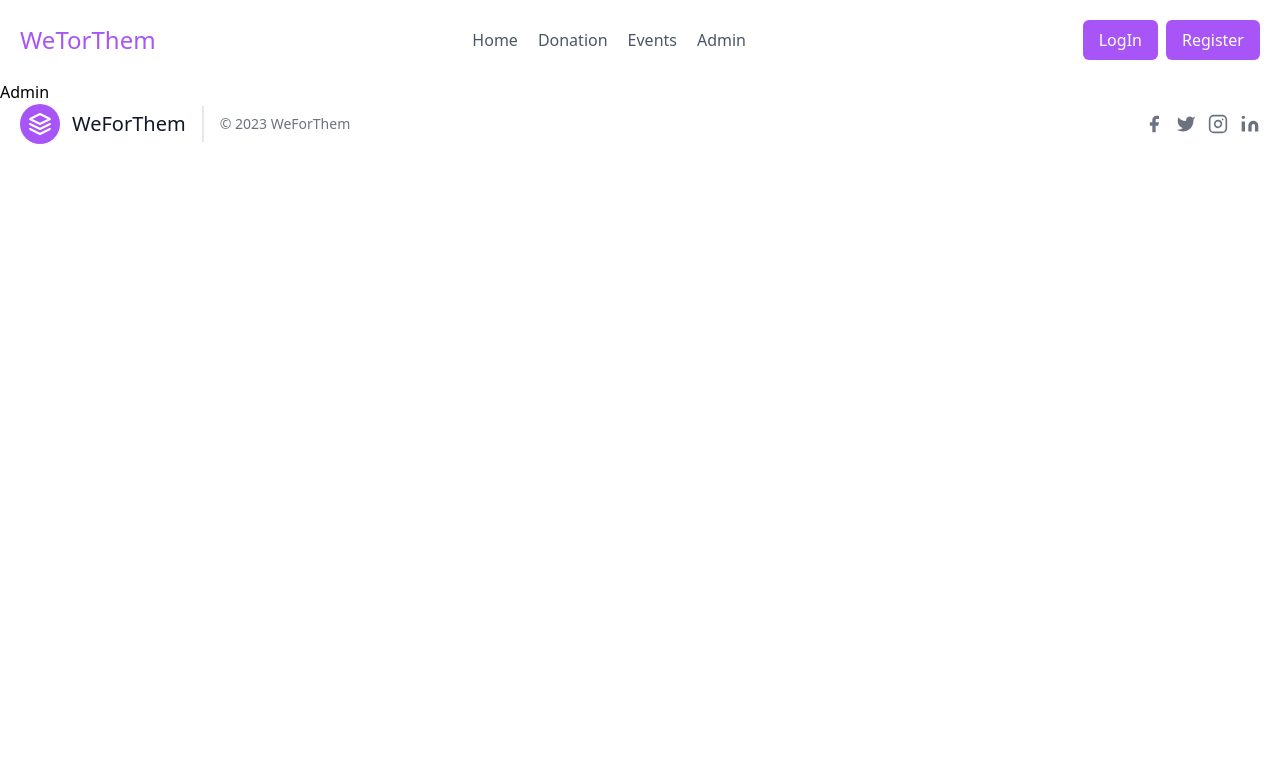
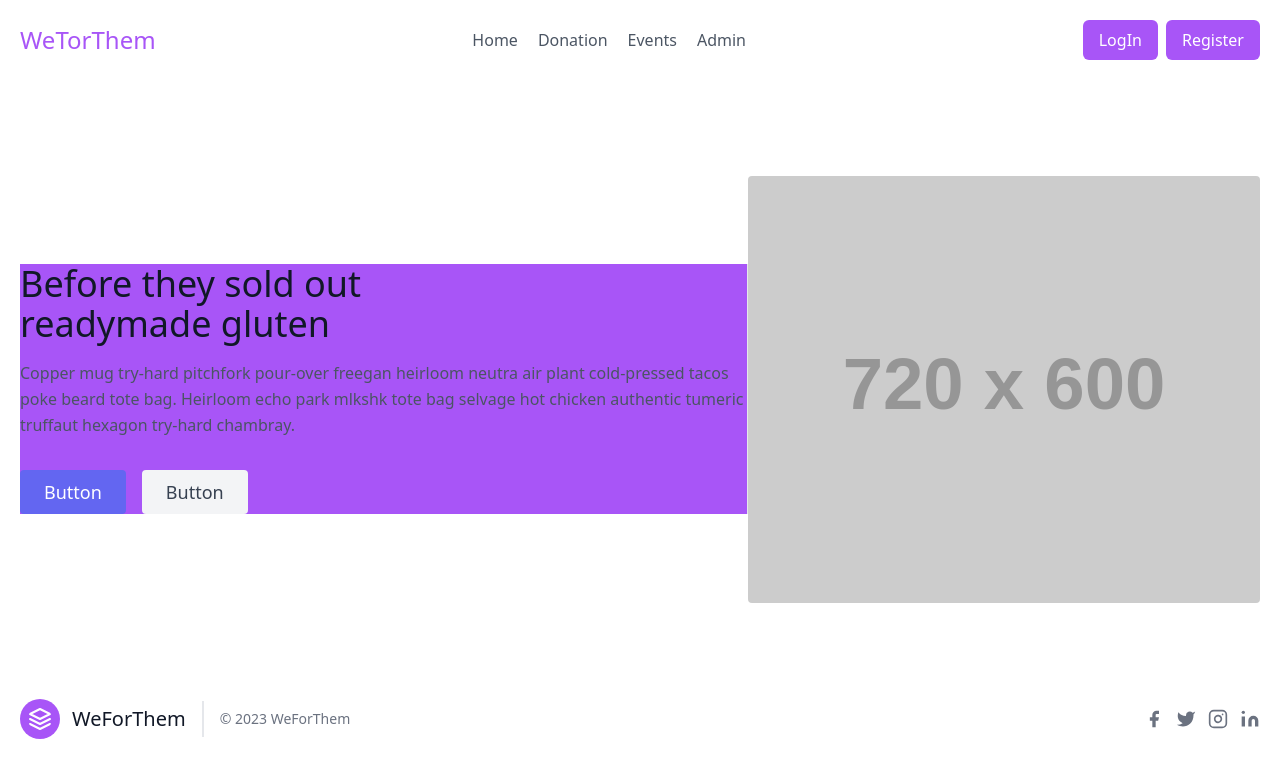
Before and after one commit to Dipongkor-Roy/weforthem-charity-web, a React (Vite) app: page /admin in a window 1280 px wide. Shown: the top 778 px of the page. Built offline with nearby package versions, Linux system fonts and the light colour scheme.

Commit message:
side bar work on

```diff
--- a/src/Components/Admin/Admin.jsx
+++ b/src/Components/Admin/Admin.jsx
@@ -2,7 +2,23 @@
 const Admin = () => {
     return (
         <div>
-            <h3>Admin</h3>
+         <section class="text-gray-600 body-font">
+  <div class="container mx-auto flex px-5 py-24 md:flex-row flex-col items-center">
+    <div class="bg-purple-500  lg:flex-grow md:w-1/4 lg:w-1/4   h-full border-r flex flex-col md:items-start md:text-left mb-16 md:mb-0 items-center text-center">
+      <h1 class="title-font sm:text-4xl text-3xl mb-4 font-medium text-gray-900">Before they sold out
+        <br class="hidden lg:inline-block"/>readymade gluten
+      </h1>
+      <p class="mb-8 leading-relaxed">Copper mug try-hard pitchfork pour-over freegan heirloom neutra air plant cold-pressed tacos poke beard tote bag. Heirloom echo park mlkshk tote bag selvage hot chicken authentic tumeric truffaut hexagon try-hard chambray.</p>
+      <div class="flex justify-center">
+        <button class="inline-flex text-white bg-indigo-500 border-0 py-2 px-6 focus:outline-none hover:bg-indigo-600 rounded text-lg">Button</button>
+        <button class="ml-4 inline-flex text-gray-700 bg-gray-100 border-0 py-2 px-6 focus:outline-none hover:bg-gray-200 rounded text-lg">Button</button>
+      </div>
+    </div>
+    <div class="lg:max-w-lg lg:w-full md:w-1/2 w-5/6">
+      <img class="object-cover object-center rounded" alt="hero" src="https://dummyimage.com/720x600"/>
+    </div>
+  </div>
+</section>
         </div>
     );
 };
```
